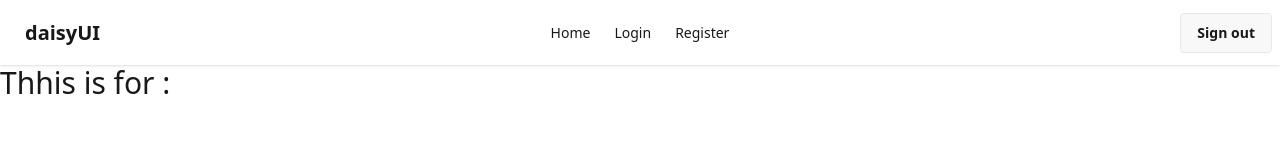
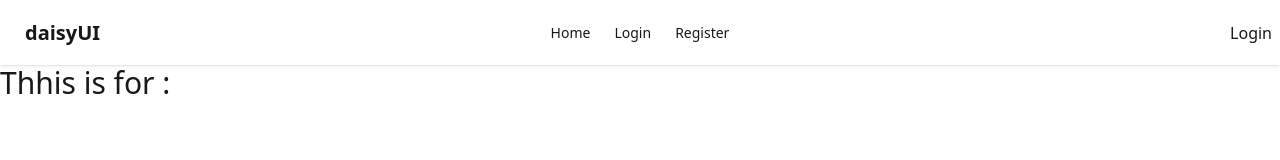
Before and after one commit to rahul3507/React-Auth-Integration-and-Private-Route, a React (Vite) app: page / in a window 1280 px wide. Shown: the top 160 px of the page. Built offline with nearby package versions, Linux system fonts and the light colour scheme; no server answers.

Commit message:
Refactor NavBar to conditionally render user email and logout button; update import statements

```diff
--- a/src/components/NavBar.jsx
+++ b/src/components/NavBar.jsx
@@ -1,5 +1,5 @@
 import React, { useContext } from 'react'
-import { NavLink } from 'react-router-dom'
+import { Link, NavLink } from 'react-router-dom'
 import { AuthContext } from '../providers/AuthProvider'
 
 function NavBar() {
@@ -37,9 +37,12 @@
         </div>
         <div className="navbar-end">
             {
-                user && <span>{user.email}</span>
+                user ? <>
+                        <span>{user.email}</span>
+                        <a className="btn" onClick={handleLogOut}>Sign out</a>
+                    </>: <Link to="/login">Login</Link>
             }
-            <a className="btn" onClick={handleLogOut}>Sign out</a>
+
         </div>
     </div>
   )
```
